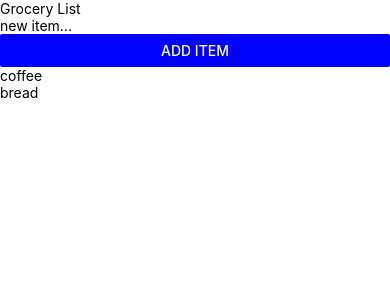
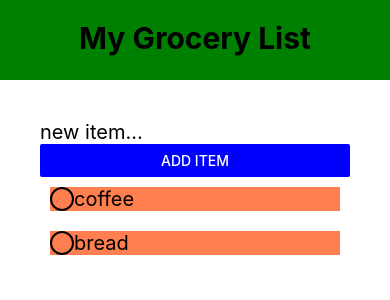
Before and after one commit to noramorsi/cse481h1, a React Native app in the folder CSE481H1Project/: screen / in a window 390 px wide. Shown: the top 300 px of the page. Built offline with nearby package versions, Linux system fonts and the light colour scheme.

Commit message:
split header and items into components, and add ugly layouts!

```diff
--- a/CSE481H1Project/App.js
+++ b/CSE481H1Project/App.js
@@ -3,6 +3,8 @@
 import React, { useState } from 'react';
 import { StyleSheet, Text, ScrollView, FlatList, View, TextInput } from 'react-native';
 import AddItem from './components/addItem';
+import Header from './components/header';
+import Item from './components/item';
 
 const App = () => {
     const [list, setList] = useState([
@@ -14,6 +16,7 @@ const App = () => {
         container: {
         },
         content: {
+          padding: 40,
         },
         list: {
         }
@@ -29,12 +32,12 @@ const App = () => {
 
     return (
         <View style={styles.container}>
-            <Text>Grocery List</Text>
+            <Header headerTitle="My Grocery List" />
             <View style={styles.content}>
                 <AddItem submitHandler={ submitHandler } />
                 <FlatList style={styles.list}
                     data={list}
-                    renderItem={({item}) => <Text>{item.text}</Text>}/>
+                    renderItem={({item}) => (<Item item={item}/>)}/>
             </View>
         </View>
     );
--- a/CSE481H1Project/components/addItem.js
+++ b/CSE481H1Project/components/addItem.js
@@ -5,13 +5,20 @@ export default function AddItem({ submitHandler }) {
 
     const [text, setText] = useState();
 
+    const styles = StyleSheet.create({
+        newItem: {
+            fontSize: 20,
+        },
+    });
+
+
     const changeHandler = (value) => {
         setText(value)
     }
 
     return (
         <View>
-            <TextInput
+            <TextInput style={styles.newItem}
                 placeholder="new item..."
                 onChangeText={changeHandler}
             />
@@ -22,4 +29,5 @@ export default function AddItem({ submitHandler }) {
             />
         </View>
     )
+
 }
--- /dev/null
+++ b/CSE481H1Project/components/header.js
@@ -0,0 +1,25 @@
+import React, { useState } from 'react';
+import { StyleSheet, Text, TextInput, View, Button } from 'react-native';
+
+// props.headerTitle
+export default function Header (props) {
+    const styles = StyleSheet.create({
+        header: {
+            height: 80,
+            paddingTop: 20,
+            backgroundColor: 'green'
+        },
+        title: {
+            textAlign: 'center',
+            fontWeight: 'bold',
+            fontSize: 30
+
+        }
+    });
+
+    return (
+        <View style={styles.header}>
+            <Text style={styles.title}> {props.headerTitle} </Text>
+        </View>
+    )
+}
--- /dev/null
+++ b/CSE481H1Project/components/item.js
@@ -0,0 +1,53 @@
+import React, { useState } from 'react';
+import { StyleSheet, Text, TextInput, View, Button, TouchableOpacity } from 'react-native';
+
+export default function Item (props) {
+
+    const styles = StyleSheet.create({
+        item: {
+            fontSize: 20,
+
+        },
+        container: {
+            margin: 10,
+            backgroundColor: 'coral',
+            flexDirection: 'row',
+        }
+    });
+
+
+    const RadioButton = (props) => {
+        return (
+            <View style={[{
+              height: 24,
+              width: 24,
+              borderRadius: 12,
+              borderWidth: 2,
+              borderColor: '#000',
+              alignItems: 'center',
+              justifyContent: 'center',
+            }, props.style]}>
+              {
+                props.selected ?
+                  <View style={{
+                    height: 12,
+                    width: 12,
+                    borderRadius: 6,
+                    backgroundColor: '#000',
+                  }}/>
+                  : null
+              }
+            </View>
+        );
+      }
+
+    return (
+        <View style={styles.container}>
+            <TouchableOpacity>
+                <RadioButton/>
+            </TouchableOpacity>
+            <Text style={styles.item}>{props.item.text}</Text>
+        </View>
+    )
+
+}
```
